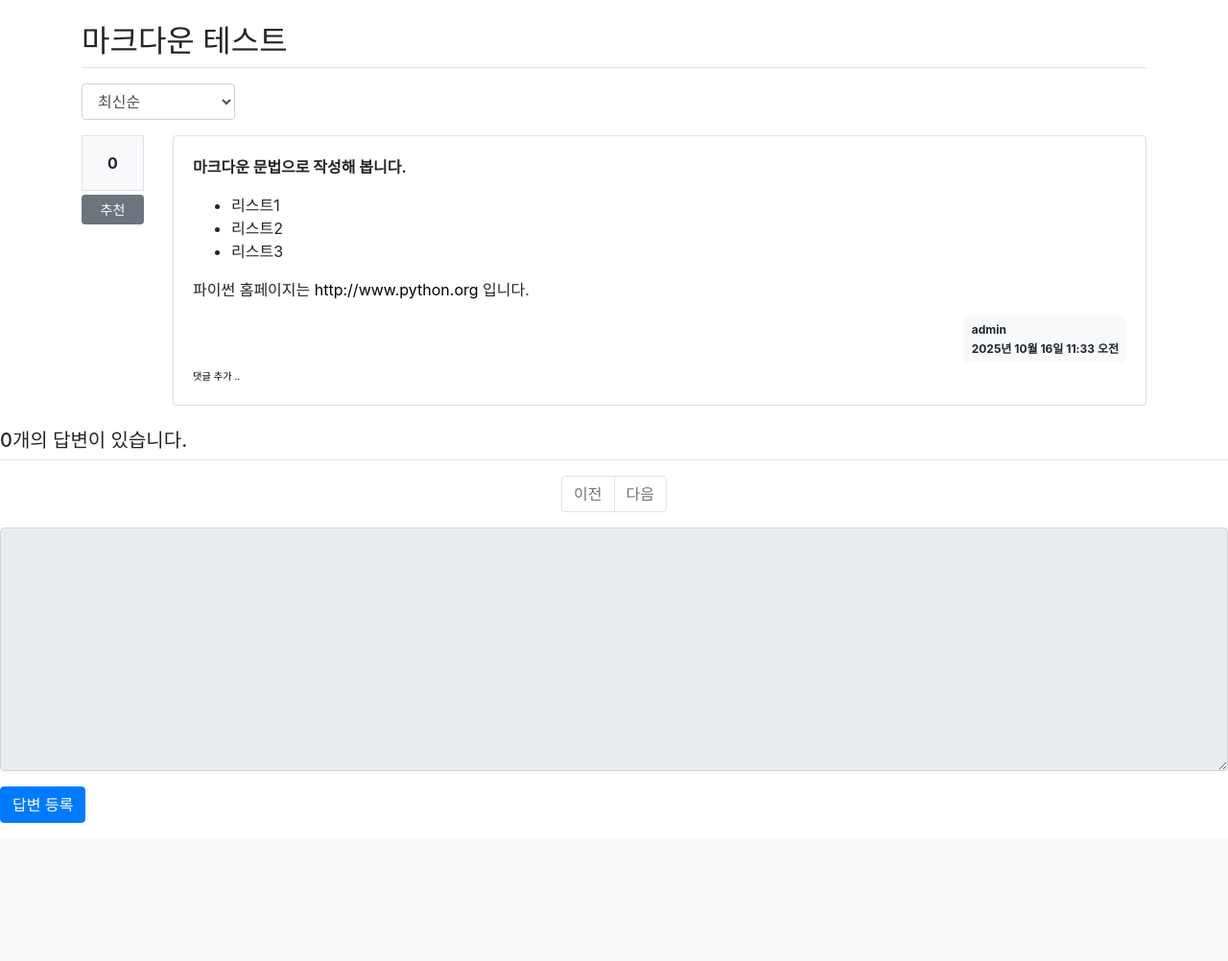
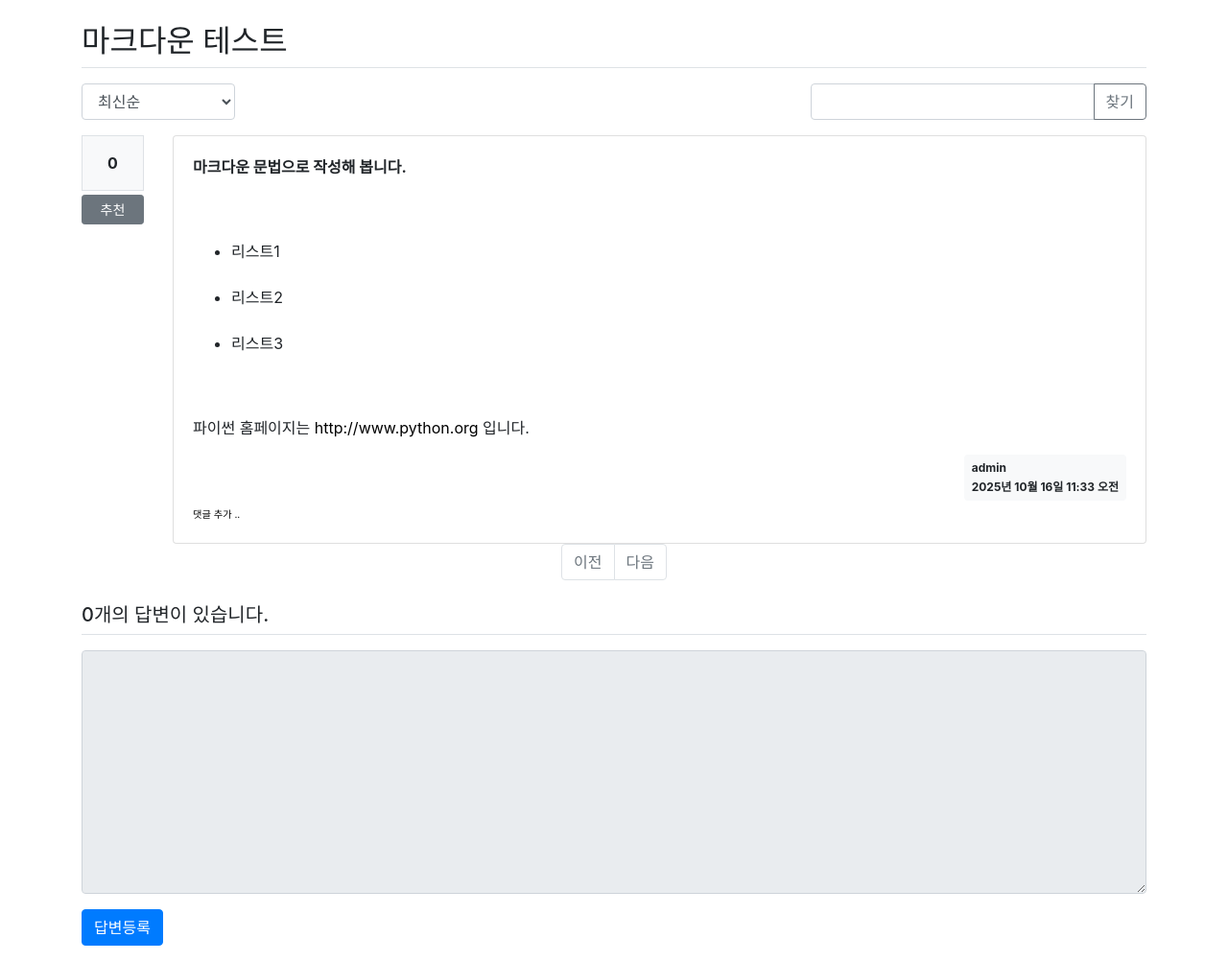
Before and after one commit to rookiesis/mysite, a Django app: page /pybo/4/ in a window 1280 px wide. Shown: the part 57-1059 px from the top of the page at 96% size. Before the commit the page ends 915 px from the top, so only its background shows below. Run offline with Django 5.2, Linux system fonts and the light colour scheme; data comes from the database, SQL or seed files in the repository; some libraries are stand-ins or nearby versions.

Commit message:
03-16-1
답변 페이징과 정렬 기능

```diff
--- a/mysite/templates/pybo/question_detail.html
+++ b/mysite/templates/pybo/question_detail.html
@@ -21,12 +21,17 @@
                 <option value="old" {% if so == 'old' %}selected{% endif %}>오래된순</option>
             </select>
         </div>
+        <div class="col-4 input-group">
+            <input type="text" class="form-control kw" value="{{ kw|default_if_none:'' }}">
+            <div class="input-group-append">
+                <button class="btn btn-outline-secondary" type="button" id="btn_search">찾기</button>
+            </div>
+        </div>
     </div>
     <div class=row my-3>
         <div class="col-1"> {% comment %} 추천 영역 {% endcomment %}
             <div class="bg-light text-center p-3 border font-weight-bolder mb-1">
-                {{question.voter.count}}
-            </div>
+                {{question.voter.count}}</div>
             <a href="#" data-uri="{% url 'pybo:vote_question' question.id %}"
             {% comment %} 추천 버튼을 누르는 이벤트를 얻기 위한 클래스 {% endcomment %}
             class="recommend btn btn-sm btn-secondary btn-block my-1">추천</a>
@@ -34,7 +39,7 @@
         <div class="col-11"> {% comment %} 질문 영역 {% endcomment %}
             <div class="card">
                 <div class="card-body">
-                    <div class="card-text">{{ question.content|mark }}</div>
+                    <div class="card-text" style="white-space: pre-line;">{{ question.content|mark }}</div>
                     <div class="d-flex justify-content-end">
                         {% if question.modify_date %}
                         <div class="badge badge-light p-2 text-left mx-3">
@@ -95,7 +133,7 @@
         <div class="col-11">
             <div class="card">
                 <div class="card-body">
-                    <div class="card-text">{{ answer.content|mark }}</div>
+                    <div class="card-text" style="white-space: pre-line;">{{ answer.content|mark }}</div>
                     <div class="d-flex justify-content-end">
                         {% if answer.modify_date %}
                         <div class="badge badge-light p-2 text-left mx-3">
@@ -190,11 +195,15 @@
         </div>
         {% endif %}
         <div class="form-group">
-            <textarea name="content" id="content"
-                    {% if not user.is_authenticated %}disabled{% endif %}
-                    class="form-control" rows="10"></textarea>
+            <textarea {% if not user.is_authenticated %}disabled{% endif %}
+              name="content" id="content" class="form-control" rows="10"></textarea>
         </div>
-        <input type="submit" value="답변 등록" class="btn btn-primary">
+        <input type="submit" value="답변등록" class="btn btn-primary">
+    </form>
+    <form id="searchForm" method="get" action="{% url 'pybo:detail' question.id %}">
+        <input type="hidden" id="kw" name="kw" value="{{ kw|default_if_none:'' }}">
+        <input type="hidden" id="page" name="page" value="{{ page }}">
+        <input type="hidden" id="so" name="so" value="{{ so }}">
     </form>
 </div>
 {% endblock %}
```
Also changed, not shown: other parts of mysite/templates/pybo/question_detail.html (+36 -36 lines). Lines whose indentation alone changed are shown as unchanged.
